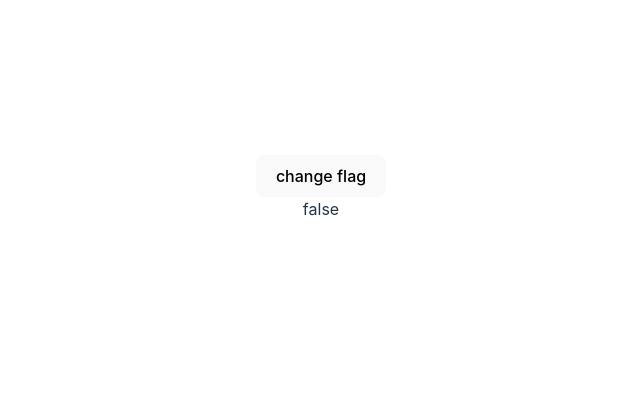
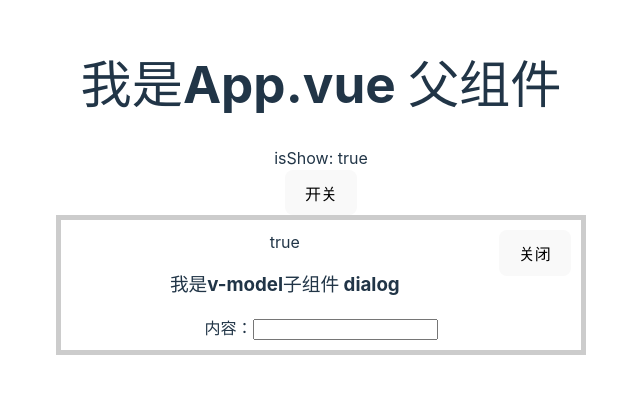
Before and after one commit to xiaoshanzhaguo/Vue3_Study, a Vue app: page / in a window 1280 px wide. Shown: the part 212-606 px from the top of the page, without its empty margins (319-959 px from the left). Built offline with nearby package versions, Linux system fonts and the light colour scheme.

Commit message:
feat: 最简单的v-model的用法

```diff
--- a/src/App.vue
+++ b/src/App.vue
@@ -1,10 +1,18 @@
 <template>
-  <button @click="flag = !flag">change flag</button>
-  <div>{{ flag }}</div>
+
+  <div>
+    <h1>我是App.vue 父组件</h1>
+  </div>
+  <div>isShow: {{ isShow }}</div>
+  <div><button @click="isShow = !isShow">开关</button></div>
+  <vModelVue v-model="isShow"></vModelVue>
+
  </template>
 
 <script setup lang='ts'>
-let flag = ref<boolean>(false)
+import {ref, reactive} from 'vue';
+import vModelVue from './components/v-model.vue'
+const isShow = ref<boolean>(true)
 </script>
 
 <style lang="less" scoped>
--- /dev/null
+++ b/src/components/v-model.vue
@@ -0,0 +1,35 @@
+<template>
+
+ <div v-if="modelValue" class="model">
+    {{ modelValue }}
+    <div class="close"><button @click="close">关闭</button></div>
+    <h3>我是v-model子组件 dialog</h3>
+    <div>内容：<input type="text"></div>
+ </div>
+
+</template>
+<script setup lang='ts'>
+import { ref, reactive } from 'vue'
+// vue2 value  vue3  modelValue
+
+defineProps<{
+    modelValue: boolean
+}>()
+
+const emit = defineEmits(['update:modelValue'])
+
+const close = () => {
+    // 触发事件，并将值设为false
+    emit('update:modelValue', false)
+}
+</script>
+<style scoped>
+.model {
+    width: 500px;
+    border: 5px solid #ccc;
+    padding: 10px;
+}
+.close {
+    float: right;
+}
+</style>
```
